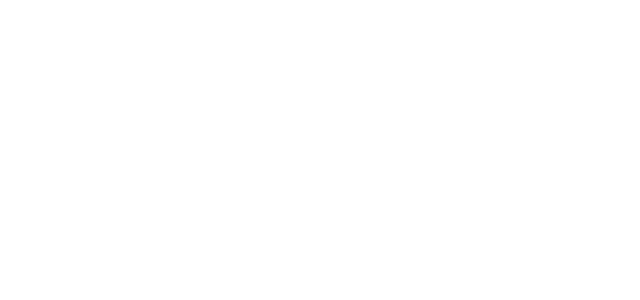
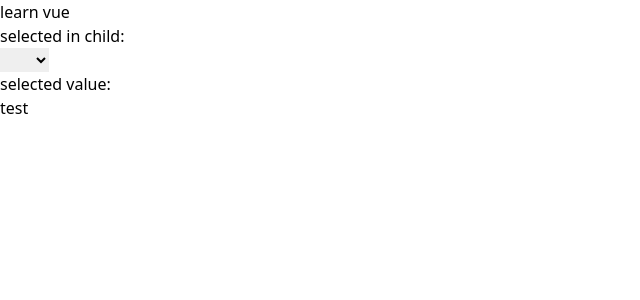
Before and after one commit to rizqy-imceria/belajar-vue, a Nuxt app: page /learn-vue in a window 1280 px wide. Before the commit this address had no page. Shown: the top 300 px of the page, without its empty margins (0-640 px from the left). Built offline with nearby package versions, Linux system fonts and the light colour scheme.

Commit message:
select child

```diff
--- /dev/null
+++ b/components/SelectComponent.vue
@@ -0,0 +1,32 @@
+<template>
+  <div>
+    <div>selected in child: {{ selectedInChild }}</div>
+    <select v-model="selectedInChild" @change="coy($event)">
+      <option value="test">
+        test
+      </option>
+      <option value="tost">
+        tost
+      </option>
+      <option value="tist">
+        tist
+      </option>
+    </select>
+  </div>
+</template>
+
+<script>
+export default {
+  props: ['selected'],
+  data () {
+    return {
+      selectedInChild: this.selected
+    }
+  },
+  methods: {
+    coy (event) {
+      this.$emit('input', event.target.value)
+    }
+  }
+}
+</script>
--- /dev/null
+++ b/pages/learn-vue.vue
@@ -0,0 +1,23 @@
+<template>
+  <div>
+    <div>learn vue</div>
+    <SelectComponent v-model="selected" />
+    <div>
+      <p>selected value:</p>
+      {{ selected }}
+    </div>
+  </div>
+</template>
+<script>
+import SelectComponent from '@/components/SelectComponent.vue'
+export default {
+  components: {
+    SelectComponent
+  },
+  data () {
+    return {
+      selected: 'test'
+    }
+  }
+}
+</script>
```
